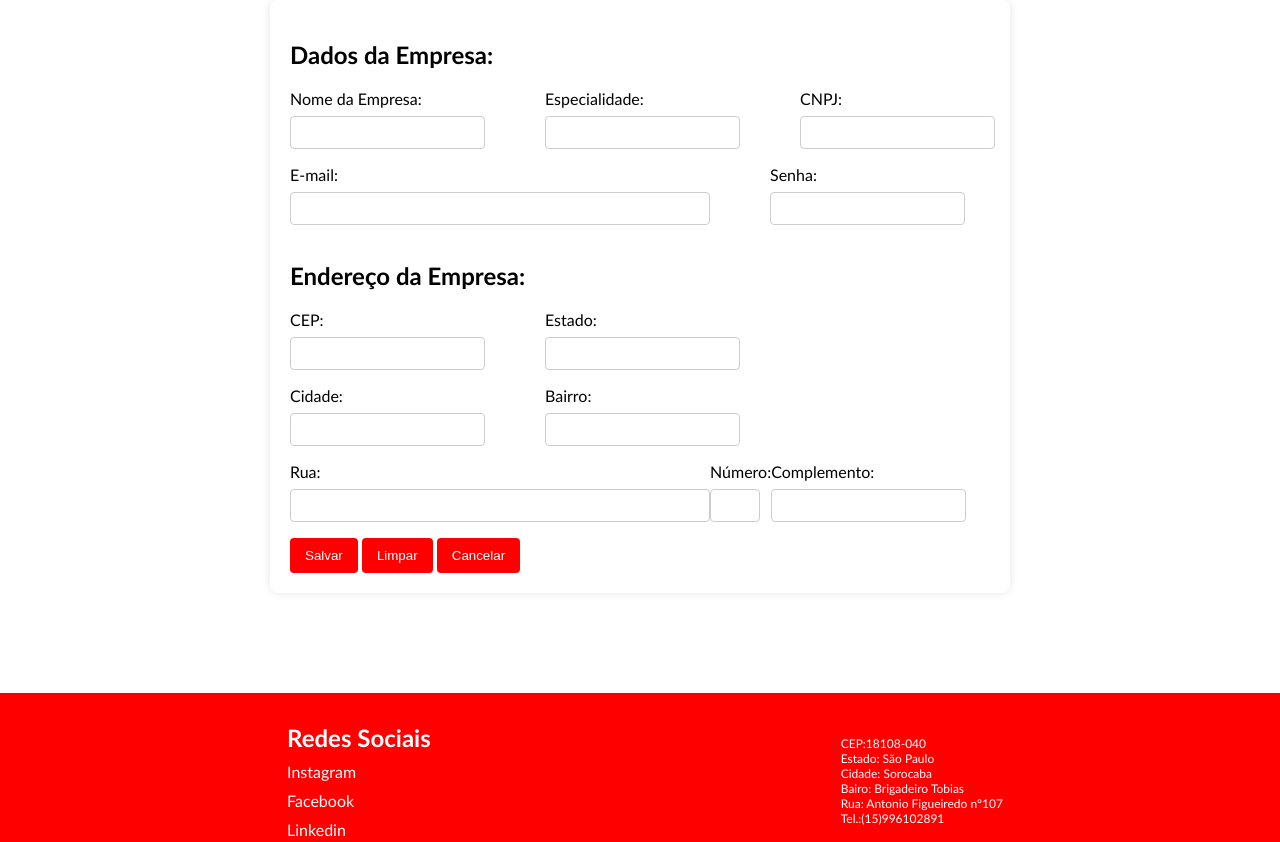
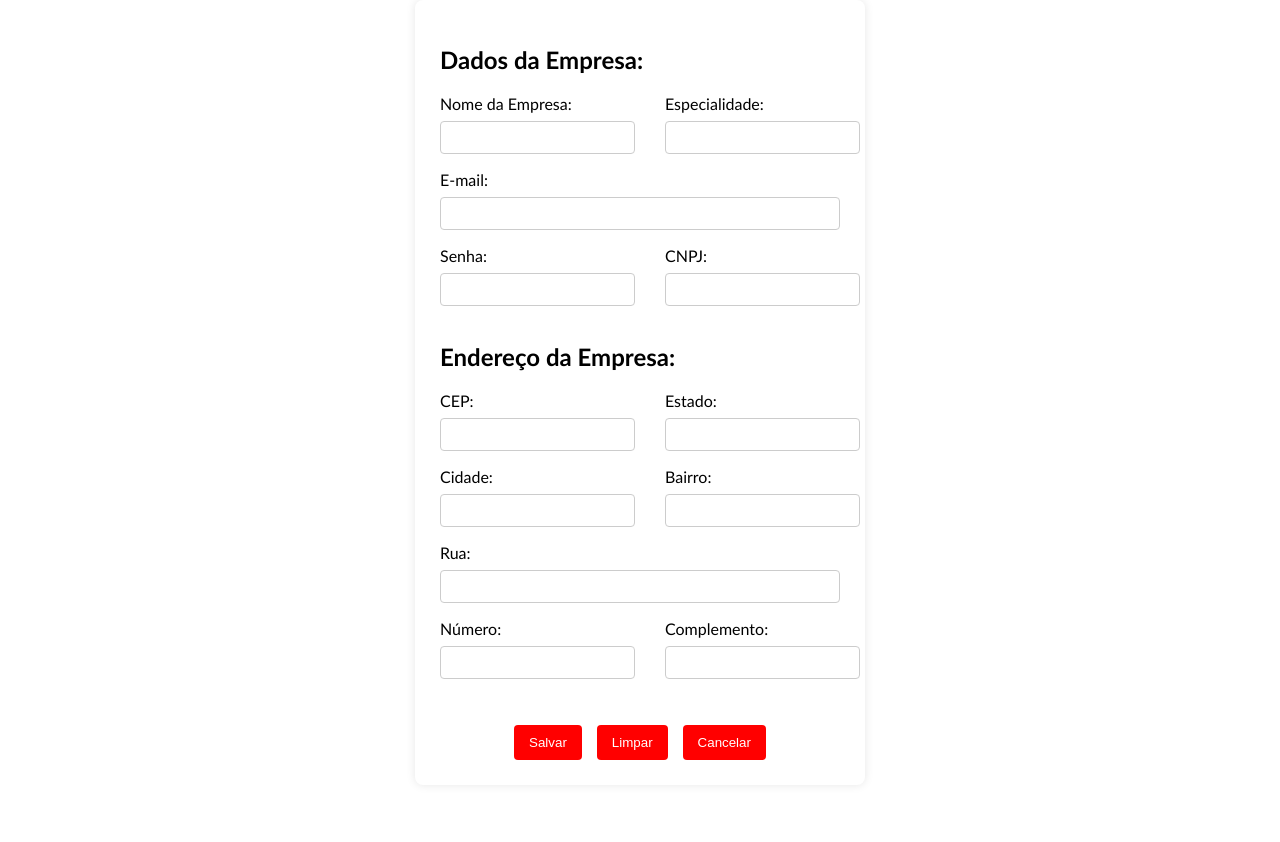
Before and after one commit to theusjanoski/Ifood, a plain HTML site: page np2/cadastros/cadastro_emp.html in a window 1280 px wide. Shown: the top 842 px of the page. Drawn offline with Linux system fonts and the light colour scheme.

Commit message:
Alterando CSS cadastro empresas

```diff
--- a/np2/cadastros/cadastro_emp.html
+++ b/np2/cadastros/cadastro_emp.html
@@ -25,22 +25,24 @@
                     <input type="text" id="ramo" name="ramo" required>
                 </div>
 
-                <div>
-                    <label for="cnpj">CNPJ:</label>
-                    <input type="text" id="cnpj" name="cnpj" required>
-                </div>
             </section>
 
 
-            <section class="dadosEmp">
+            <section class="emailEmp">
                 <div>
                     <label for="email">E-mail:</label>
                     <input class="emailEmp" type="text" id="email" name="email" required>
                 </div>
+            </section>
 
+            <section class="dadosEmp">
                 <div>
                     <label for="senha">Senha:</label>
                     <input type="password" id="senha" name="senha" required>
+                </div>
+                <div>
+                    <label for="cnpj">CNPJ:</label>
+                    <input type="text" id="cnpj" name="cnpj" required>
                 </div>
             </section>
 
@@ -77,6 +79,9 @@
                     <label for="rua">Rua:</label>
                     <input class="ruaEmp" type="text" id="rua" name="rua" required>
                 </div>
+            </section>
+
+            <section class="compleEmp">
                 <div>
                     <label for="numero">Número:</label>
                     <input class="numeroEmp" type="number" id="numero" name="numero" required>
@@ -86,7 +91,6 @@
                     <input type="text" id="complemento" name="complemento" required>
                 </div>
             </section>
-
 
             <div class="buttons">
                 <button type="button" onclick="salvarDados()">Salvar</button>
--- a/np2/cadastros/emp_style.css
+++ b/np2/cadastros/emp_style.css
@@ -44,10 +44,10 @@ body {
 
 form {
     background-color: white;
-    padding: 20px;
+    padding: 25px;
     border-radius: 8px;
     box-shadow: 0 0 10px rgba(0, 0, 0, 0.1);
-    width: 700px;
+    width: 400px;
 }
 
 
@@ -87,41 +87,40 @@ button:hover {
 
 .nomeEmp{
     display:flex;
-    justify-content: left;
-    gap: 60px;
+    gap: 30px;
 }
 
 .dadosEmp{
     display: flex;
-    justify-content: left;
-    gap: 60px;
+    gap: 30px;
 }
 
 .localEmp{
     display:flex;
-    justify-content: left;
-    gap: 60px;
+    gap: 30px;
 }
 
 .estadoEmp{
     display:flex;
-    justify-content: left;
-    gap: 60px;
+    gap: 30px;
+}
+
+.compleEmp{
+    display:flex;
+    gap: 30px;
 }
 
 .ruaEmp{
-    display:flex;
-    justify-content: left;
+    width: 100%;
 }
 
 .emailEmp{
-    width: 420px;
+    width: 100%;
 }
 
-.numeroEmp{
-    width: 50px;
+.buttons{
+    display: flex;
+    justify-content:center;
+    gap: 15px;
+    margin-top: 30px;
 }
-
-.ruaEmp{
-    width: 420px;
-}
```
